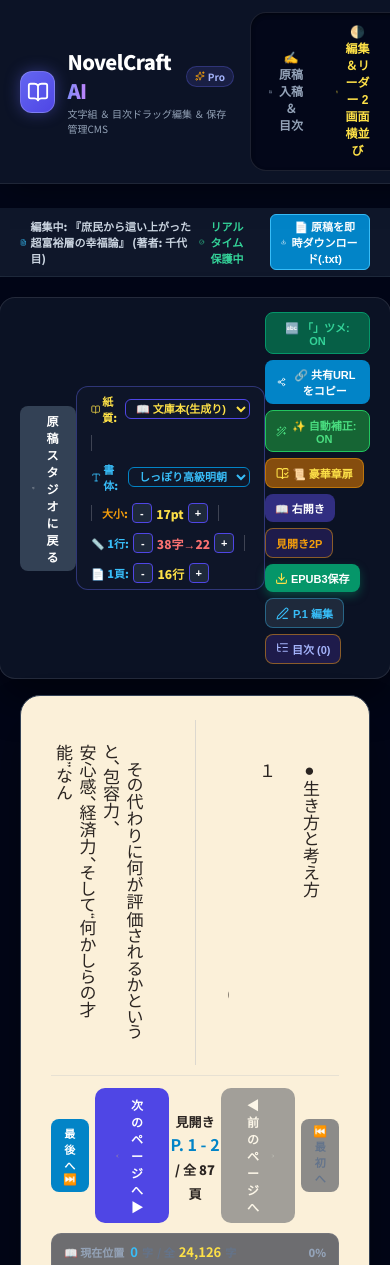
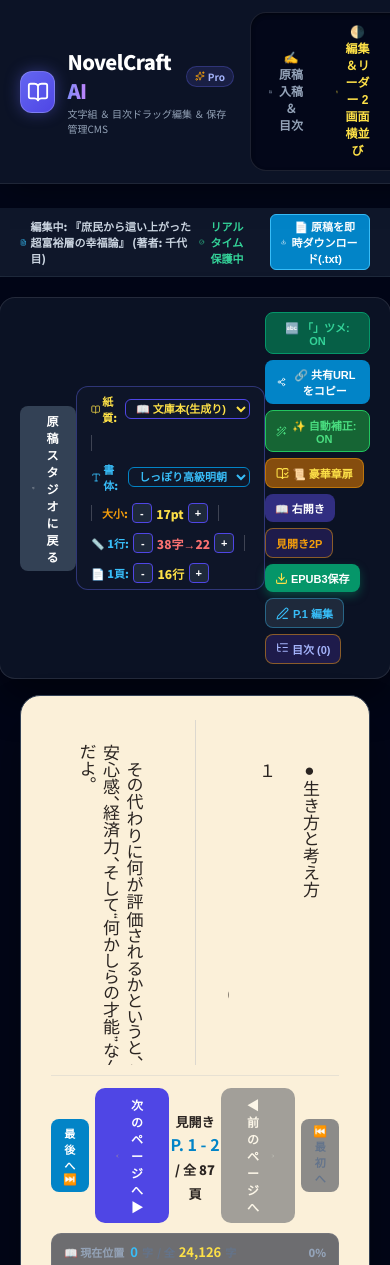
Before and after one commit to yojiito/ebook-reader-app, a React (Vite) app: page / in a window 390 px wide. Shown: the top 1265 px of the page. Built offline with nearby package versions, Linux system fonts and the light colour scheme.

Commit message:
Fix text wrapping issue on mobile by using white-space: pre

```diff
--- a/src/components/ReaderView.tsx
+++ b/src/components/ReaderView.tsx
@@ -1839,7 +1839,7 @@
                     lineHeight: leftPageObj.isTobira ? 1.8 : dynamicLineHeight,
                     letterSpacing: '0.01em',
                     fontFamily: themeStyles.fontFamily,
-                    whiteSpace: 'pre-wrap',
+                    whiteSpace: 'pre',
                     wordBreak: 'break-all',
                     overflow: 'hidden',
                     padding: '24px 16px',
@@ -1864,7 +1864,7 @@
                     lineHeight: rightPageObj.isTobira ? 1.8 : dynamicLineHeight,
                     letterSpacing: '0.01em',
                     fontFamily: themeStyles.fontFamily,
-                    whiteSpace: 'pre-wrap',
+                    whiteSpace: 'pre',
                     wordBreak: 'break-all',
                     overflow: 'hidden',
                     padding: '24px 16px',
@@ -1888,7 +1888,7 @@
                   lineHeight: currentSinglePage.isTobira ? 1.8 : dynamicLineHeight,
                   letterSpacing: '0.01em',
                   fontFamily: themeStyles.fontFamily,
-                  whiteSpace: 'pre-wrap',
+                  whiteSpace: 'pre',
                   wordBreak: 'break-all',
                   overflow: 'hidden',
                   padding: '24px 16px',
```
